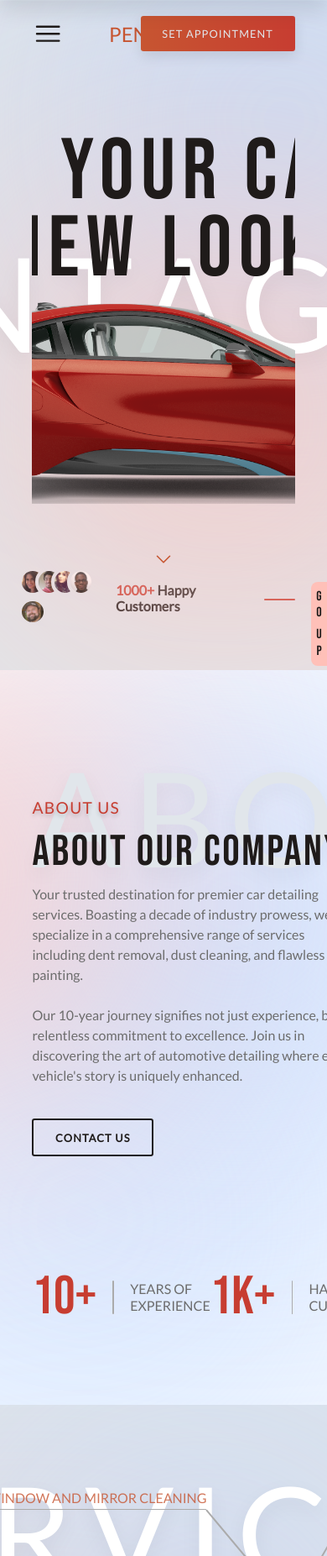
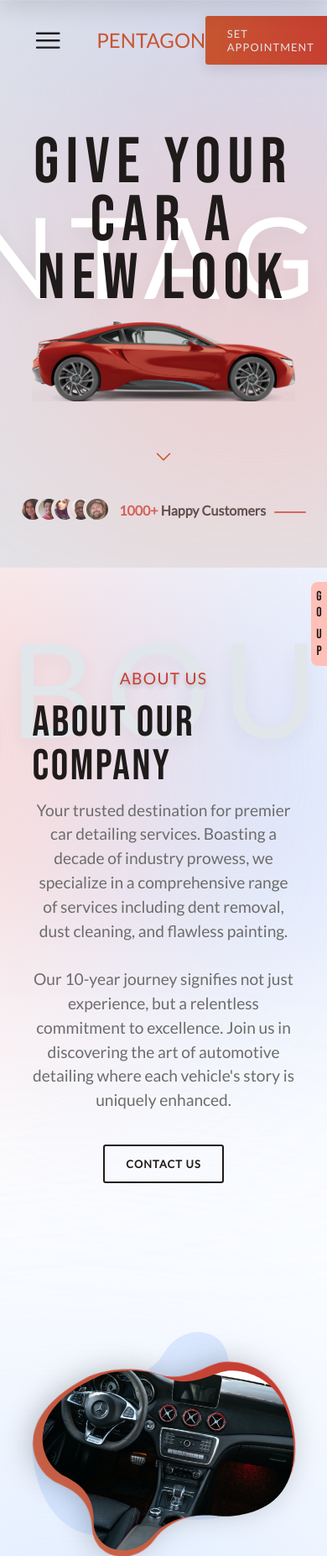
Before and after one commit to Sohail0707/pentagon_detailing, a PHP site: page / in a window 390 px wide. Shown: the top 1853 px of the page at 84% size. Run offline with PHP 8.4, Linux system fonts and the light colour scheme.

Commit message:
hero and about responsive from 600px

```diff
--- a/css/general.css
+++ b/css/general.css
@@ -184,10 +184,6 @@ i[name="close"] {
   z-index: 1;
 }
 
-.mobile.btn_set_appointment {
-  display: none;
-}
-
 /* ////////////////////////////////////////////////// */
 /* //////////// Footer section ////////////////////// */
 /* ////////////////////////////////////////////////// */
--- a/css/general_query.css
+++ b/css/general_query.css
@@ -26,6 +26,15 @@
 @media (max-width: 75em) {
   .main_nav {
     padding: 2.4rem 4.8rem;
+    justify-content: flex-start;
+  }
+
+  .logo {
+    margin-left: 4.8rem;
+  }
+
+  .btn_set_appointment {
+    margin-left: auto;
   }
 
   /* =================mobile navigation================= */
@@ -62,13 +71,13 @@
     gap: 3.2rem;
   }
 
-  .logo {
+  /* .logo {
     position: absolute;
     top: 50%;
     left: 50%;
     transform: translate(-50%, -50%);
     z-index: 1;
-  }
+  } */
 
   .mobile_nav_btn {
     display: flex;
--- a/css/home_query.css
+++ b/css/home_query.css
@@ -128,3 +128,91 @@
     width: 100%;
   }
 }
+
+/* width less than 960px */
+@media (max-width: 60em) {
+  .header_container {
+    width: 100%;
+  }
+
+  header .highlight_txt {
+    font-size: 16.8rem;
+  }
+
+  .main_heading {
+    font-size: 9.6rem;
+    width: auto;
+    max-width: 83rem;
+  }
+
+  .hero_img {
+    max-width: 100%;
+    height: auto;
+  }
+
+  .customer_count_container {
+    left: 4.8rem;
+  }
+
+  /* About section============================ */
+  .about_container__1 {
+    grid-template-columns: 1fr;
+    grid-template-rows: auto auto auto;
+    margin: 0 auto;
+    row-gap: 4.8rem;
+  }
+
+  .about_txt_container {
+    grid-column: 1/1;
+    grid-row: 1/1;
+    display: flex;
+    flex-direction: column;
+    align-items: center;
+  }
+
+  .about_img_container {
+    grid-column: 1/1;
+    grid-row: 2/2;
+    width: 100%;
+    margin: 0 auto;
+  }
+
+  .about_summery_container {
+    grid-column: 1/1;
+    grid-row: 3/3;
+  }
+
+  .about_txt {
+    font-size: 2.4rem;
+    text-align: center;
+  }
+
+  .section_about .highlight_txt {
+    left: 50%;
+    transform: translateX(-50%);
+  }
+
+  .section_about {
+    padding: 8rem 4.8rem;
+  }
+
+  .about_container {
+    max-width: 85rem;
+  }
+
+  .about_summery_container {
+    margin-top: 6.4rem;
+  }
+
+  .about_summery_container .num {
+    font-size: 6.4rem;
+  }
+
+  .about_summery_container .line {
+    height: 4rem;
+  }
+
+  .about_summery_container .txt {
+    font-size: 1.6rem;
+  }
+}
--- a/css/index.css
+++ b/css/index.css
@@ -91,7 +91,7 @@ header .highlight_txt {
 }
 
 .hero_img {
-  width: 99rem;
+  max-width: 99rem;
   height: auto;
 }
 
@@ -327,6 +327,8 @@ header .highlight_txt {
   display: flex;
   align-items: center;
   justify-content: space-between;
+  /* gap: 3.2rem; */
+  flex-wrap: wrap;
 }
 
 .about_summery_container .box {
--- a/index.html
+++ b/index.html
@@ -98,7 +98,7 @@
                 art of automotive detailing where each vehicle's story is
                 uniquely enhanced.
               </p>
-              <a href="index.html?id=contact" class="btn_contact">contact us</a>
+              <a href="/?id=contact" class="btn_contact">contact us</a>
             </div>
 
             <div class="about_img_container">
```
